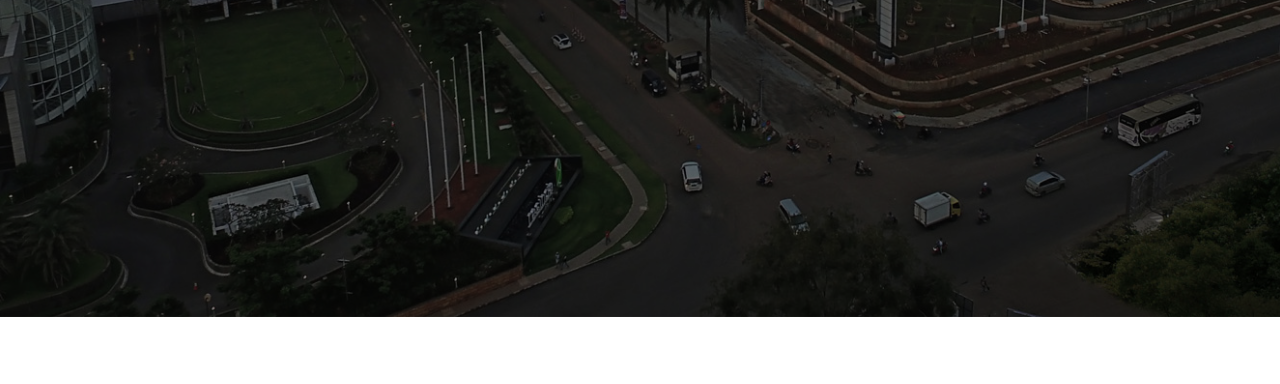
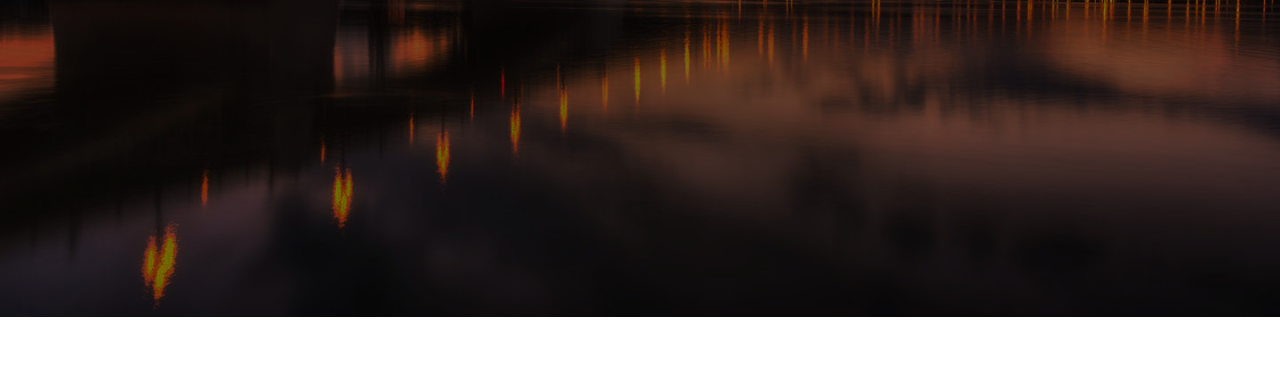
Before and after one commit to bitskylab/bitskylab.github.io, a plain HTML site: page index.html in a window 1280 px wide. Shown: the part 483-867 px from the top of the page. Drawn offline with Linux system fonts and the light colour scheme.

Commit message:
change background

```diff
--- a/index.html
+++ b/index.html
@@ -66,7 +66,7 @@
         </div>
     </nav>
 
-        <div class="page-header" data-parallax="true" style="background-image: url('assets/img/bg.jpg');">
+        <div class="page-header" data-parallax="true" style="background-image: url('assets/img/daniel-olahh.jpg');">
             <div class="filter"></div>
             <div class="container">
                 <div class="motto text-center">
```
Also changed, not shown: assets/img/faces/clem-onojeghuo-3.jpg (deleted), assets/img/faces/clem-onojeghuo-3.png (added), assets/img/faces/erik-lucatero-2.jpg (deleted), assets/img/faces/erik-lucatero-2.png (added), assets/img/faces/joe-gardner-2.jpg (deleted), assets/img/faces/joe-gardner-2.png (added).
